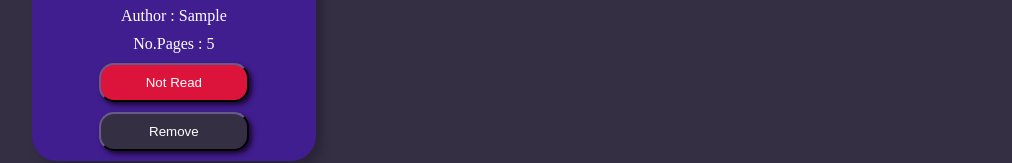
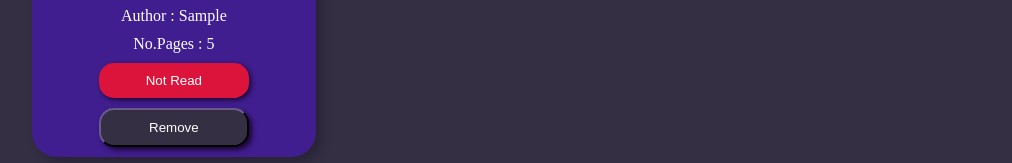
Before and after one commit to HAM1112/Library-Web-App, a plain HTML site: page index.html in a window 1280 px wide. Both pictures are taken after typing "Sample", "Sample", "5" into the empty fields and a click on the button "Add Book". Shown: the part 452-615 px from the top of the page, without its empty margins (18-1030 px from the left). Drawn offline with Linux system fonts and the light colour scheme.

Commit message:
read button fixed

```diff
--- a/style.css
+++ b/style.css
@@ -97,6 +97,8 @@ body #main{
 
 .readoff{
     background-color: #dc143c;
+    box-shadow: 2px 2px 5px #1B0633;
+    border: 1px;
 }
 
 .readon{
```
